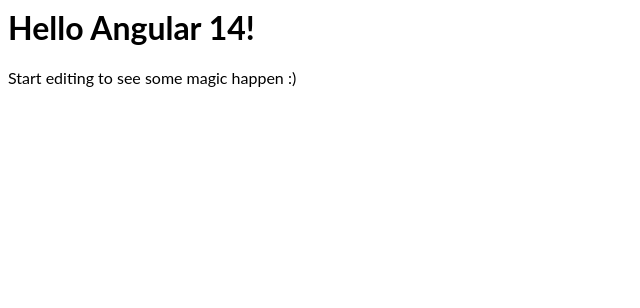
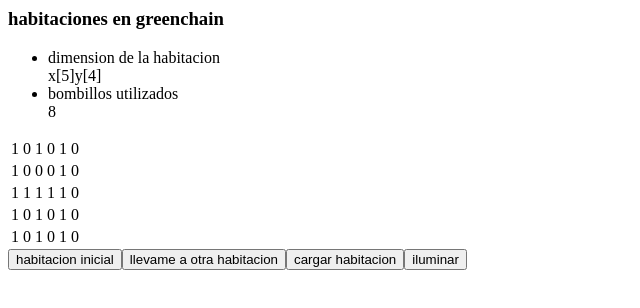
Before and after one commit to katla20/angular_room_dark, an Angular app: page / in a window 1280 px wide. Shown: the top 308 px of the page, without its empty margins (0-640 px from the left). Built offline with nearby package versions, Linux system fonts and the light colour scheme.

Commit message:
feature design static room html

```diff
--- a/src/app/app.component.css
+++ b/src/app/app.component.css
@@ -1,3 +1,12 @@
 p {
   font-family: Lato;
 }
+
+.grid {
+}
+
+.wall {
+}
+
+.hallway {
+}
--- a/src/app/app.component.html
+++ b/src/app/app.component.html
@@ -1,4 +1,63 @@
-<hello name="{{ name }}"></hello>
-<p>
-  Start editing to see some magic happen :)
-</p>
+<div>
+  <h3>habitaciones en greenchain</h3>
+  <ul>
+    <li>
+      <div>dimension de la habitacion</div>
+      <div>x[5]y[4]</div>
+    </li>
+    <li>
+      <div>bombillos utilizados</div>
+      <div>8</div>
+    </li>
+  </ul>
+  <table class="grid">
+    <tbody>
+      <tr class="tr-grid">
+        <td class="td-grid wall" data-feature="wall">1</td>
+        <td class="td-grid hallway" data-feature="hallway">0</td>
+        <td>1</td>
+        <td>0</td>
+        <td>1</td>
+        <td>0</td>
+      </tr>
+      <tr>
+        <td>1</td>
+        <td>0</td>
+        <td>0</td>
+        <td>0</td>
+        <td>1</td>
+        <td>0</td>
+      </tr>
+      <tr>
+        <td>1</td>
+        <td>1</td>
+        <td>1</td>
+        <td>1</td>
+        <td>1</td>
+        <td>0</td>
+      </tr>
+      <tr>
+        <td>1</td>
+        <td>0</td>
+        <td>1</td>
+        <td>0</td>
+        <td>1</td>
+        <td>0</td>
+      </tr>
+      <tr>
+        <td>1</td>
+        <td>0</td>
+        <td>1</td>
+        <td>0</td>
+        <td>1</td>
+        <td>0</td>
+      </tr>
+    </tbody>
+  </table>
+  <div>
+    <button>habitacion inicial</button>
+    <button>llevame a otra habitacion</button>
+    <button>cargar habitacion</button>
+    <button>iluminar</button>
+  </div>
+</div>
```
